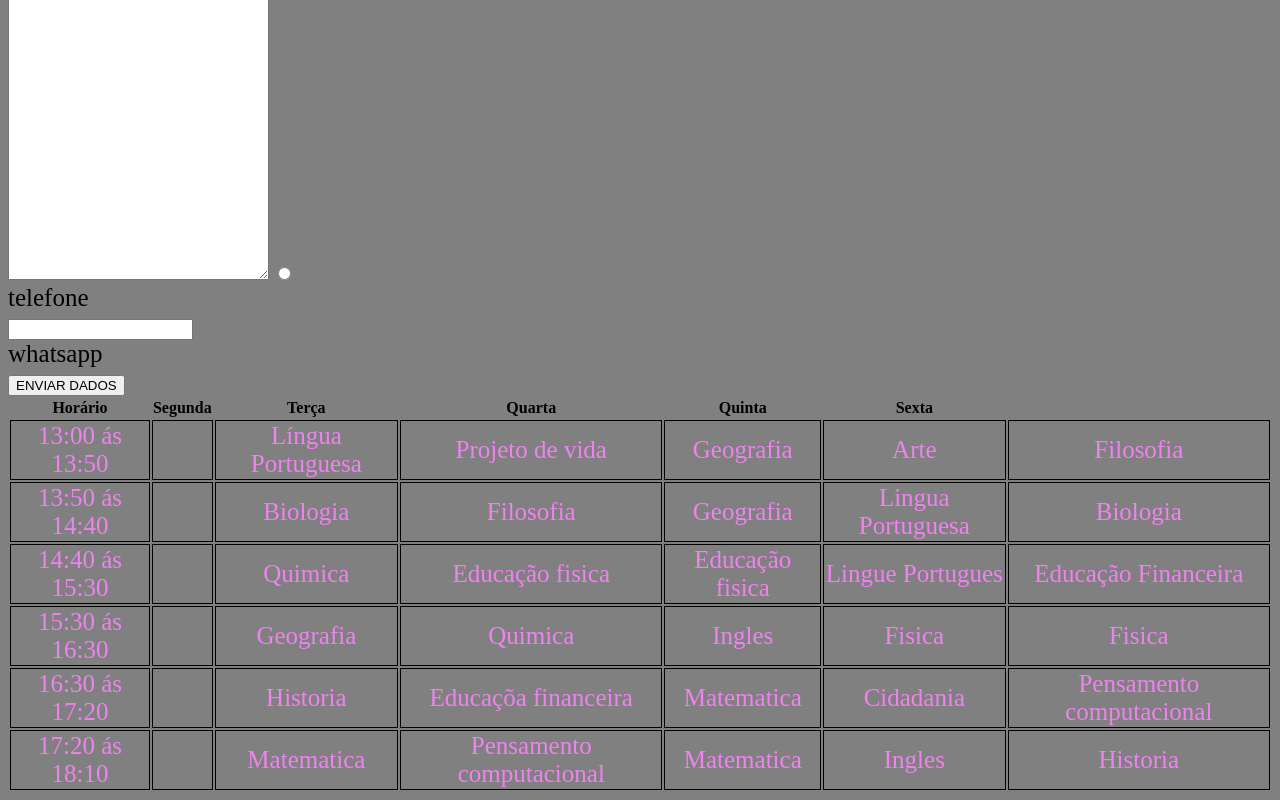
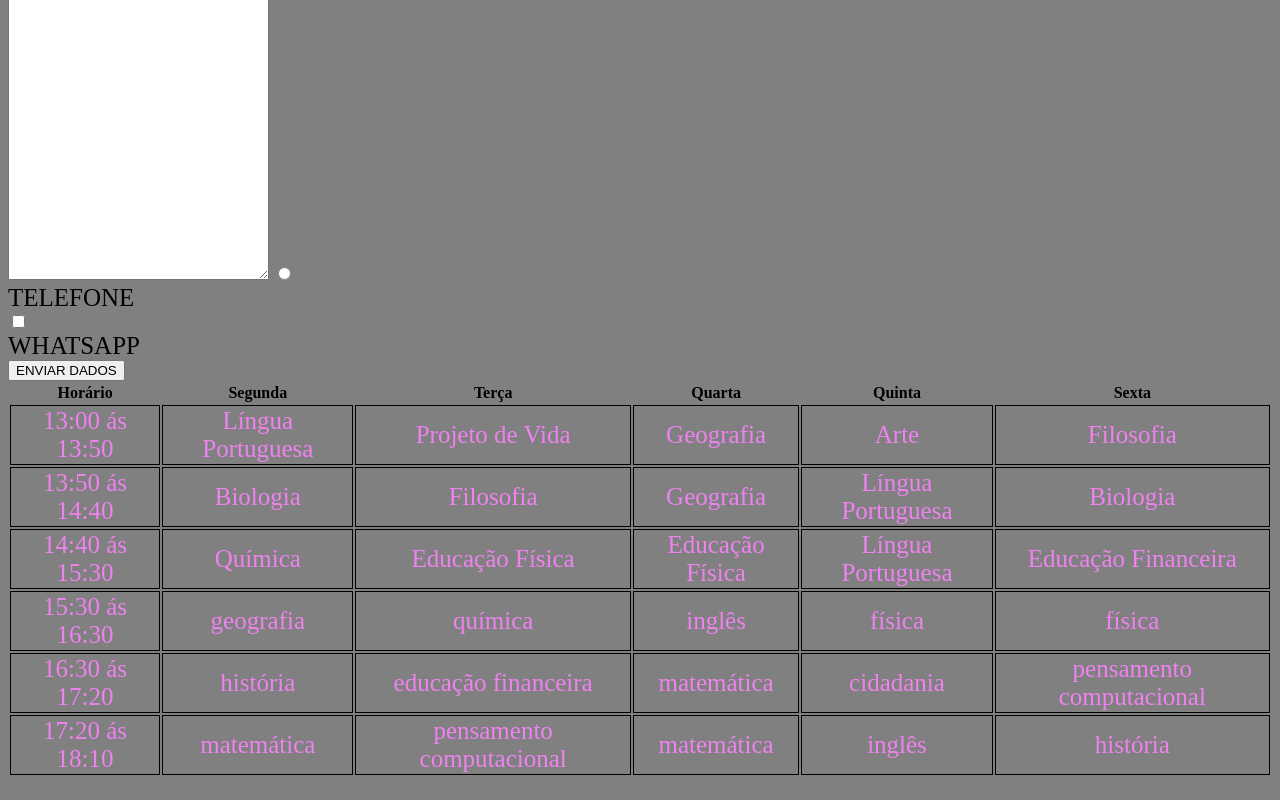
Before and after one commit to gabrielleers112/formulario, a plain HTML site: page index.html in a window 1280 px wide. Shown: the part 750-1550 px from the top of the page. Drawn offline with Linux system fonts and the light colour scheme.

Commit message:
Update index.html

```diff
--- a/index.html
+++ b/index.html
@@ -1,48 +1,47 @@
 <!DOCTYPE html>
   <html>
+
 <head>
 <link rel="stylesheet" href="style.css">
-
 </head>
 
-
 <body>
-<h1>formulário de cadastro</h1>
+<h1>FORMULÁRIO DE CADASTRO</h1>
 <main>
     <form>
-<label for="nome">NOME:</label>
-<input type="text "id="nome">
+        <label for="nome">NOME</label>
+        <input type="text" id="nome">
 
-   <label for="endmail">E-MAIL:</label>
-<input type="email "id="endmail">
+        <label for="telefone">TELEFONE</label>
+        <input type="tel" id="telefone">
 
-  <label for="telefone">TELEFONE:</label>
-<input type="tel "id="telefone">
+          <label for="endmail">E-MAIL</label>
+        <input type="email" id="endmail">
 
-  <label for="endereco">Endereço</label>
-<input type="text "id="endereco">
+         <label for="endereco">ENDEREÇO</label>
+        <input type="text" id="endereco">
 
-  <label for="datanasc">data de nacimento </label>
-<input type="date "id="datanasc">
+         <label for="datanasc">DATA NASC</label>
+        <input type="text" id="datanasc">
 
-   <label for="senha">SENHA </label>
+         <label for="senha">SENHA</label>
         <input type="password" id="senha">
 
         <div>
-    <p> mais informações de você </p>
-
-    <textarea cols="30px"  rows="40px"></textarea>
+            <p>ESCREVA MAIS</p>
+            <textarea cols="30px" rows="40px"></textarea>
 
             <input type="radio" id="circuloradio">
-    <label for="circuloradio">telefone<label>
+            <label for="circuloradio">TELEFONE</label>
 
-      <input type="checbkbox" id="caixa">
-        <label for="caixa"> whatsapp</label>
+            <input type="checkbox" id="caixa">
+            <label for="caixa">WHATSAPP</label>
 
             <input type="submit" value="ENVIAR DADOS">
 
-</div>
+            <div>
                 </form>
+
             <table>
             <thead>
 
@@ -54,61 +53,66 @@
                     <th>Sexta</th>
 
               </thead>
-
                 <tbody>
                 <tr>
-      <td>13:00 ás 13:50<td>
+                    <td>13:00 ás 13:50</td>
                     <td>Língua Portuguesa</td>
-      <td>Projeto de vida</td>
+                    <td>Projeto de Vida</td>
                     <td>Geografia</td>
-      <td> Arte</td>
-      <td> Filosofia</td>
-  </tr>
+                    <td>Arte</td>
+                    <td>Filosofia</td>
 
-  <tr>
-    <td>13:50 ás 14:40<td>
-      <td> Biologia</td>
-      <td> Filosofia</td>
-      <td>Geografia</td>
-      <td> Lingua Portuguesa</td>
-      <td> Biologia</td>
                 </tr>
                 <tr>
-      <td>14:40 ás 15:30<td>
-      <td> Quimica</td>
-      <td> Educação fisica</td>
-      <td>Educação fisica</td>
-      <td>Lingue Portugues</td>
-      <td>Educação Financeira</td>
+                    <td>13:50 ás 14:40</td>
+                    <td>Biologia</td>
+                    <td>Filosofia</td>
+                    <td>Geografia</td>
+                    <td>Língua Portuguesa</td>
+                    <td>Biologia</td>
+
                 </tr>
                 <tr>
-     <td>15:30 ás 16:30<td>
-      <td> Geografia </td>
-      <td> Quimica</td>
-      <td> Ingles</td>
-      <td> Fisica</td>
-      <td> Fisica</td>
+                    <td>14:40 ás 15:30</td>
+                    <td>Química</td>
+                    <td>Educação Física</td>
+                    <td>Educação Física</td>
+                    <td>Língua Portuguesa</td>
+                    <td>Educação Financeira</td>
+
                 </tr>
                 <tr>
-      <td>16:30 ás 17:20<td>
-      <td> Historia</td>
-      <td> Educaçõa financeira </td>
-      <td> Matematica </td>
-      <td> Cidadania</td>
-      <td> Pensamento computacional</td>
+                    <td>15:30 ás 16:30</td>
+                    <td>geografia</td>
+                    <td>química</td>
+                    <td>inglês</td>
+                    <td>física</td>
+                    <td>física</td>
+
                 </tr>
                 <tr>
-      <td>17:20 ás 18:10<td>
-      <td> Matematica</td>
-      <td>Pensamento computacional  </td>
-      <td> Matematica</td>
-      <td> Ingles</td>
-      <td> Historia</td>
+                    <td>16:30 ás 17:20</td>
+                    <td>história</td>
+                    <td>educação financeira</td>
+                    <td>matemática</td>
+                    <td>cidadania</td>
+                    <td>pensamento computacional</td>
+
+                </tr>
+                <tr>
+                    <td>17:20 ás 18:10</td>
+                    <td>matemática</td>
+                    <td>pensamento computacional</td>
+                    <td>matemática</td>
+                    <td>inglês</td>
+                    <td>história</td>
                 </tr>
             </tbody>
             </table>
 
+
 </main>
+
 </body>
 
 
```
Lines whose indentation alone changed are shown as unchanged.
